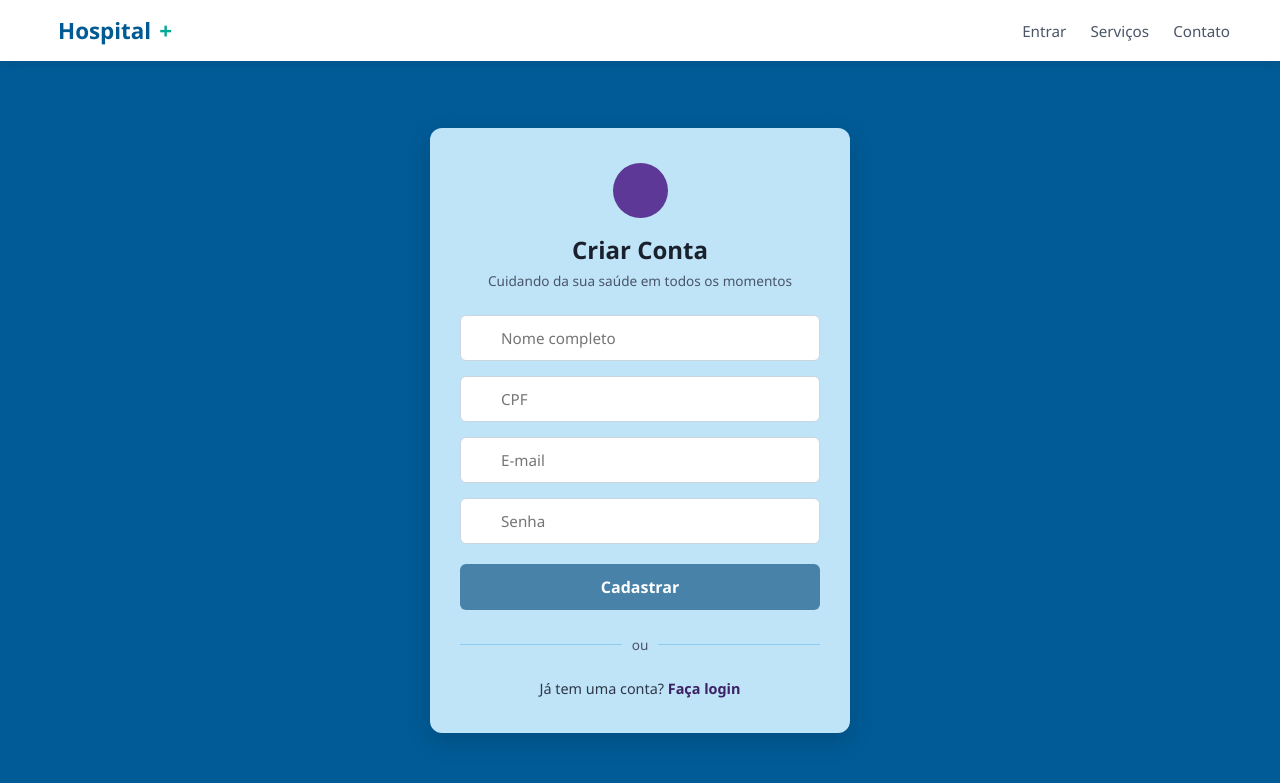
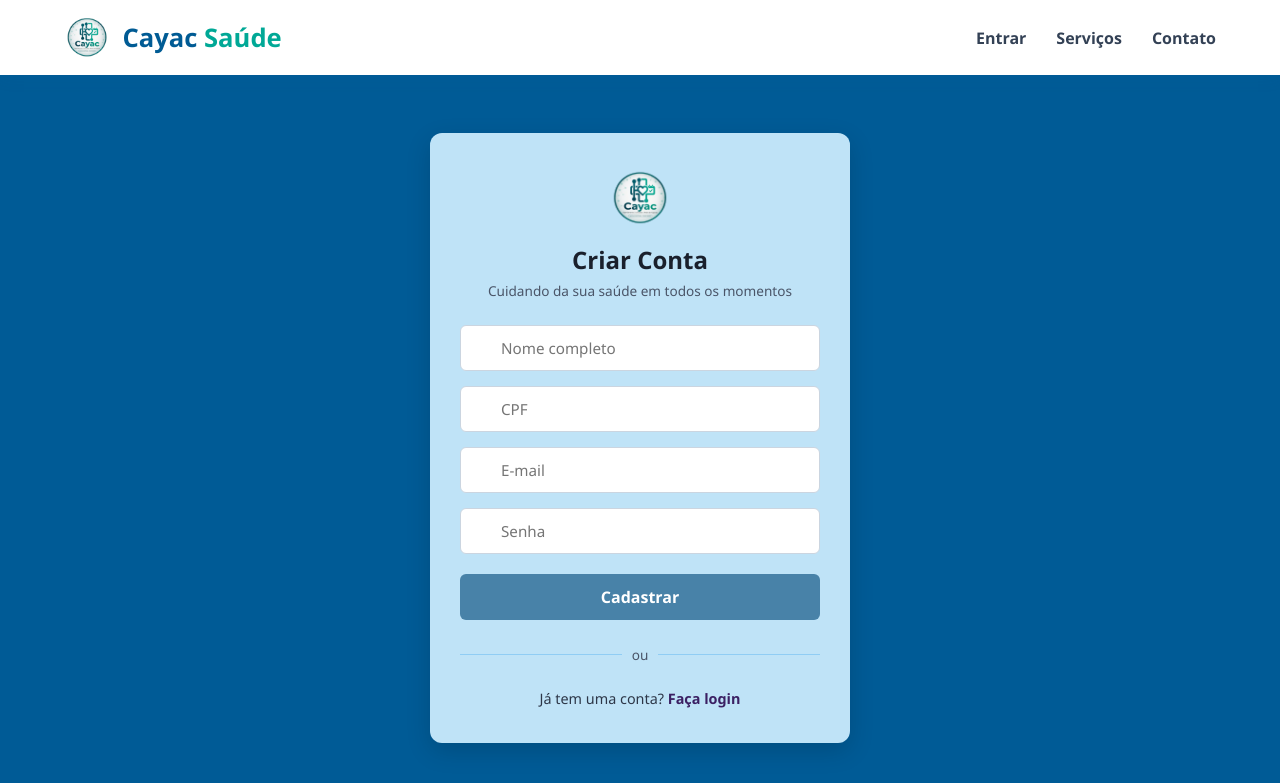
Before and after one commit to CayacTCC/ProjetoSaude, a Django app: page /cadastro/ in a window 1280 px wide. Shown: the top 783 px of the page. Run offline with Django 5.2, Linux system fonts and the light colour scheme.

Commit message:
Coloquei a logo na página de cadastro, modifiquei o html e css

```diff
--- a/static/staticCSS/cadastro.css
+++ b/static/staticCSS/cadastro.css
@@ -1,6 +1,3 @@
-/* ===================================
-    1. Configurações Gerais
-   =================================== */
    * {
     margin: 0;
     padding: 0;
@@ -9,50 +6,73 @@
 }
 
 body {
-    background-color: #005b96; /* Azul do fundo baseado no modelo 74632 */
+    background-color: #005b96;
     min-height: 100vh;
     display: flex;
     flex-direction: column;
 }
 
-/* ===================================
-    2. Cabeçalho / Navbar
-   =================================== */
-.navbar {
+header {
     background-color: #ffffff;
+    box-shadow: 0 4px 15px rgba(0, 91, 148, 0.08);
+    position: sticky;
+    top: 0;
+    z-index: 1000;
+    width: 100%;
+}
+
+.container {
+    width: 90%;
+    max-width: 1200px;
+    margin: 0 auto;
+}
+
+.menu-container {
     display: flex;
     justify-content: space-between;
     align-items: center;
-    padding: 15px 50px;
-    box-shadow: 0 2px 10px rgba(0, 0, 0, 0.1);
+    padding: 15px 0;
 }
 
-.navbar .logo {
-    font-size: 1.4rem;
-    font-weight: bold;
-    color: #005b94;
+.logo-link {
     display: flex;
     align-items: center;
-    gap: 8px;
+    gap: 12px;
+    text-decoration: none;
 }
 
-.navbar .logo span {
+.logo-img {
+    height: 45px;
+    width: auto;
+    display: block;
+}
+
+.logo-header h2 {
+    color: #005b94;
+    font-size: 1.6rem;
+    margin: 0;
+}
+
+.logo-header span {
     color: #00a896;
 }
 
-.navbar nav a {
-    text-decoration: none;
-    color: #4a5568;
-    margin-left: 20px;
-    font-size: 0.95rem;
-    font-weight: 500;
-    transition: color 0.2s ease;
+nav ul {
+    display: flex;
+    list-style: none;
+    gap: 30px;
 }
 
-.navbar nav a:hover {
+nav ul a {
+    text-decoration: none;
+    color: #334155;
+    font-weight: 600;
+    transition: color 0.3s ease;
+}
+
+nav ul a:hover {
     color: #005b94;
 }
-
 /* ===================================
     3. Container de Cadastro
    =================================== */
@@ -65,7 +85,7 @@ body {
 }
 
 .card-cadastro {
-    background-color: #bfe3f7; /* Azul claro do card central */
+    background-color: #bfe3f7;
     width: 100%;
     max-width: 420px;
     padding: 35px 30px;
@@ -74,18 +94,12 @@ body {
     box-shadow: 0 8px 24px rgba(0, 0, 0, 0.15);
 }
 
-/* Ícone superior circular */
-.card-icon {
-    width: 55px;
-    height: 55px;
-    background-color: #5e3897; /* Tom roxo/escuro do modelo CAYAC */
-    color: #ffffff;
-    border-radius: 50%;
-    display: flex;
-    justify-content: center;
-    align-items: center;
-    margin: 0 auto 15px;
-    font-size: 1.4rem;
+/* Logo superior */
+.cadastro-logo-img {
+    height: 60px;
+    width: auto;
+    margin: 0 auto 15px auto;
+    display: block;
 }
 
 .card-cadastro h2 {
@@ -99,7 +113,6 @@ body {
     font-size: 0.85rem;
     margin-bottom: 25px;
 }
-
 /* ===================================
     4. Formulário e Campos de Entrada
    =================================== */
--- a/templates/cadastro.html
+++ b/templates/cadastro.html
@@ -10,29 +10,34 @@
 </head>
 <body>
 
-    <header class="navbar">
-        <div class="logo">
-            <i class="fa-solid fa-hospital-user"></i> Hospital <span>+</span>
+    <header>
+        <div class="container menu-container">
+            <div class="logo-header">
+                <a href="{% url 'home_publica' %}" class="logo-link">
+                    <img class="logo-img" src="{% static 'imagens/Logo_CAYAC.png' %}" alt="Logo Cayac Saúde">
+                    <h2>Cayac <span>Saúde</span></h2>
+                </a>
+            </div>
+            <nav>
+                <ul>
+                    <li><a href="{% url 'pagina_login' %}">Entrar</a></li>
+                    <li><a href="{% url 'home_publica' %}#servicos">Serviços</a></li>
+                    <li><a href="{% url 'home_publica' %}#contato">Contato</a></li>
+                </ul>
+            </nav>
         </div>
-        <nav>
-            <a href="#">Entrar</a>
-            <a href="#">Serviços</a>
-            <a href="#">Contato</a>
-        </nav>
     </header>
 
-    <div class="form-container"> <!-- só o form fica centralizado -->
+    <div class="form-container">
         <div class="card">
-            <!-- seu form do CAYAC aqui -->
+
         </div>
     </div>
 
     <main class="main-container">
         <div class="card-cadastro">
 
-            <div class="card-icon">
-                <i class="fa-solid fa-user"></i>
-            </div>
+            <img src="{% static 'imagens/Logo_CAYAC.png' %}" alt="Logo Cayac Saúde" class="cadastro-logo-img">
 
             <h2>Criar Conta</h2>
             <p class="subtitle">Cuidando da sua saúde em todos os momentos</p>
--- a/templates/menu2.html
+++ b/templates/menu2.html
@@ -140,12 +140,6 @@
     <!-- Footer -->
     <footer class="footer">
         <div class="footer-content">
-            <div class="redes-sociais">
-                <a href="#" aria-label="Facebook"><i class="fab fa-facebook-f"></i></a>
-                <a href="#" aria-label="Instagram"><i class="fab fa-instagram"></i></a>
-                <a href="#" aria-label="LinkedIn"><i class="fab fa-linkedin-in"></i></a>
-                <a href="#" aria-label="YouTube"><i class="fab fa-youtube"></i></a>
-            </div>
             <p>&copy; 2026 Cayac Saúde — Agendamento & Rede de Hospitais. Todos os direitos reservados.</p>
         </div>
     </footer>
```
